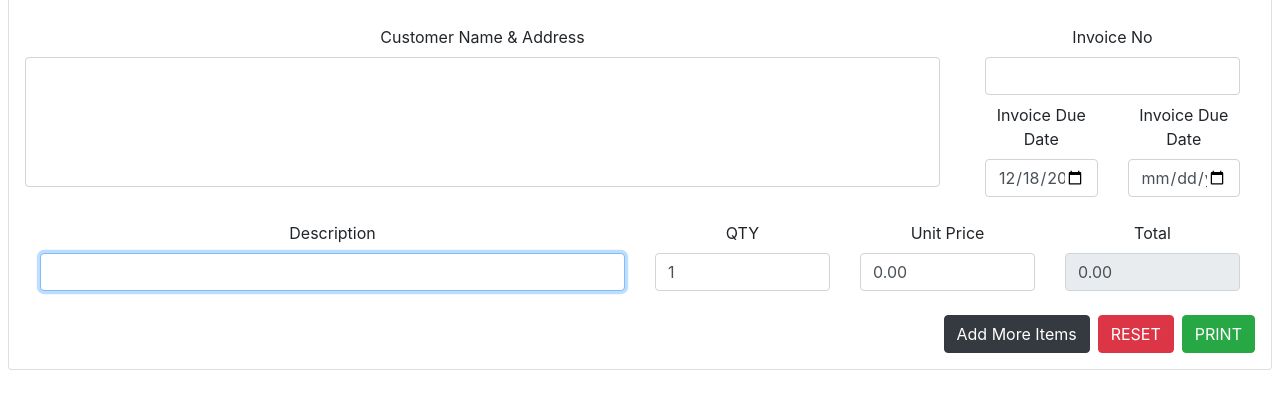
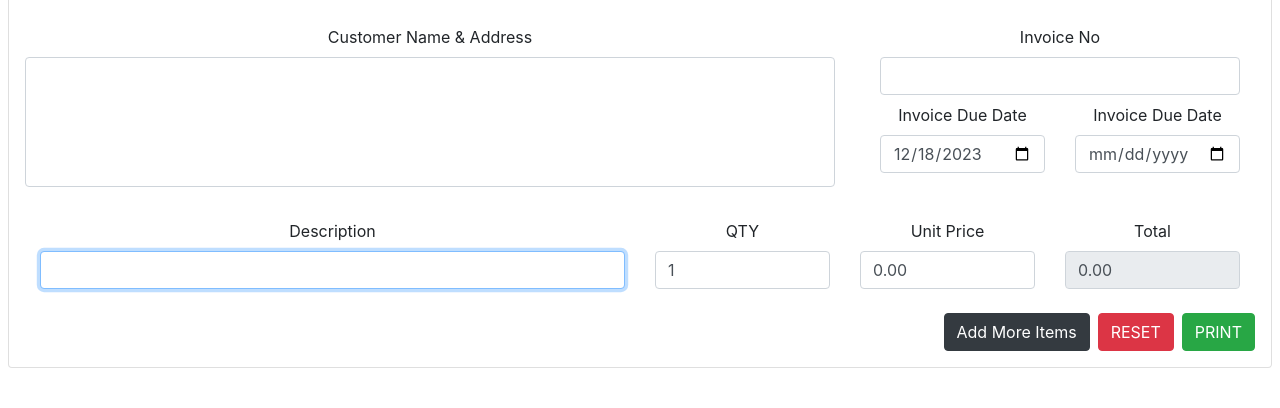
Before and after one commit to MirzaAdeem/TRCUSTOMS, a plain HTML site: page index.html in a window 1280 px wide. Shown: the part 66-474 px from the top of the page. Drawn offline with nearby package versions, Linux system fonts and the light colour scheme.

Commit message:
Update index.html

```diff
--- a/index.html
+++ b/index.html
@@ -43,11 +43,11 @@
                 </div>
                 <form id="mainForm" class="px-3">
                     <div class="row">
-                        <div class="col-9 mb-3">
+                        <div class="col-8 mb-3">
                             <label for="customer">Customer Name & Address</label>
                             <pre class="form-control" id="customer" contenteditable="true" style="min-height: 130px;"></pre>
                         </div>
-                        <div class="col-3 mb-3">
+                        <div class="col-4 mb-3">
                             <div class="row mx-0">
                                 <div class="mb-2 col-12">
                                     <label for="invoice_no">Invoice No</label>
```
